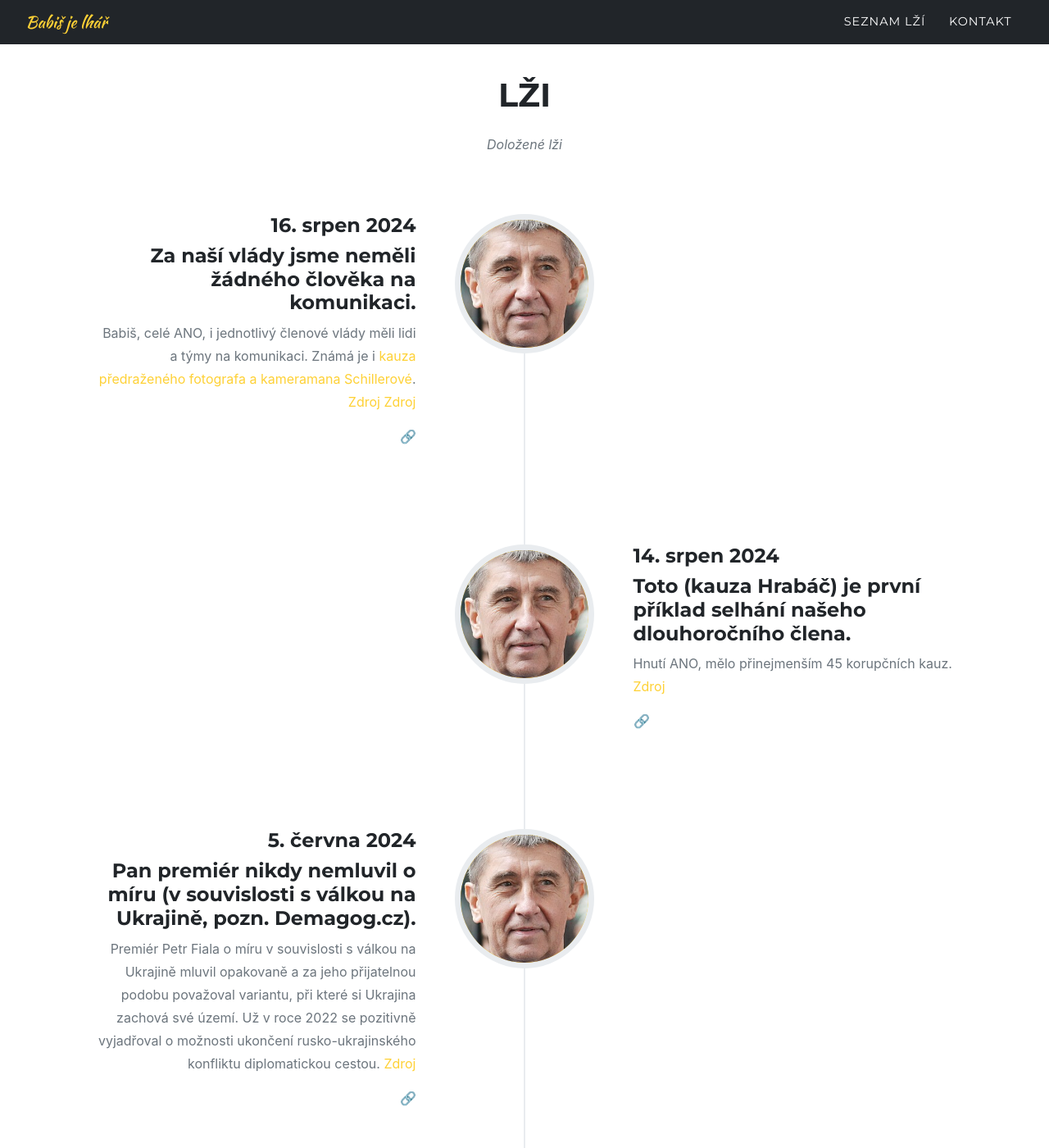
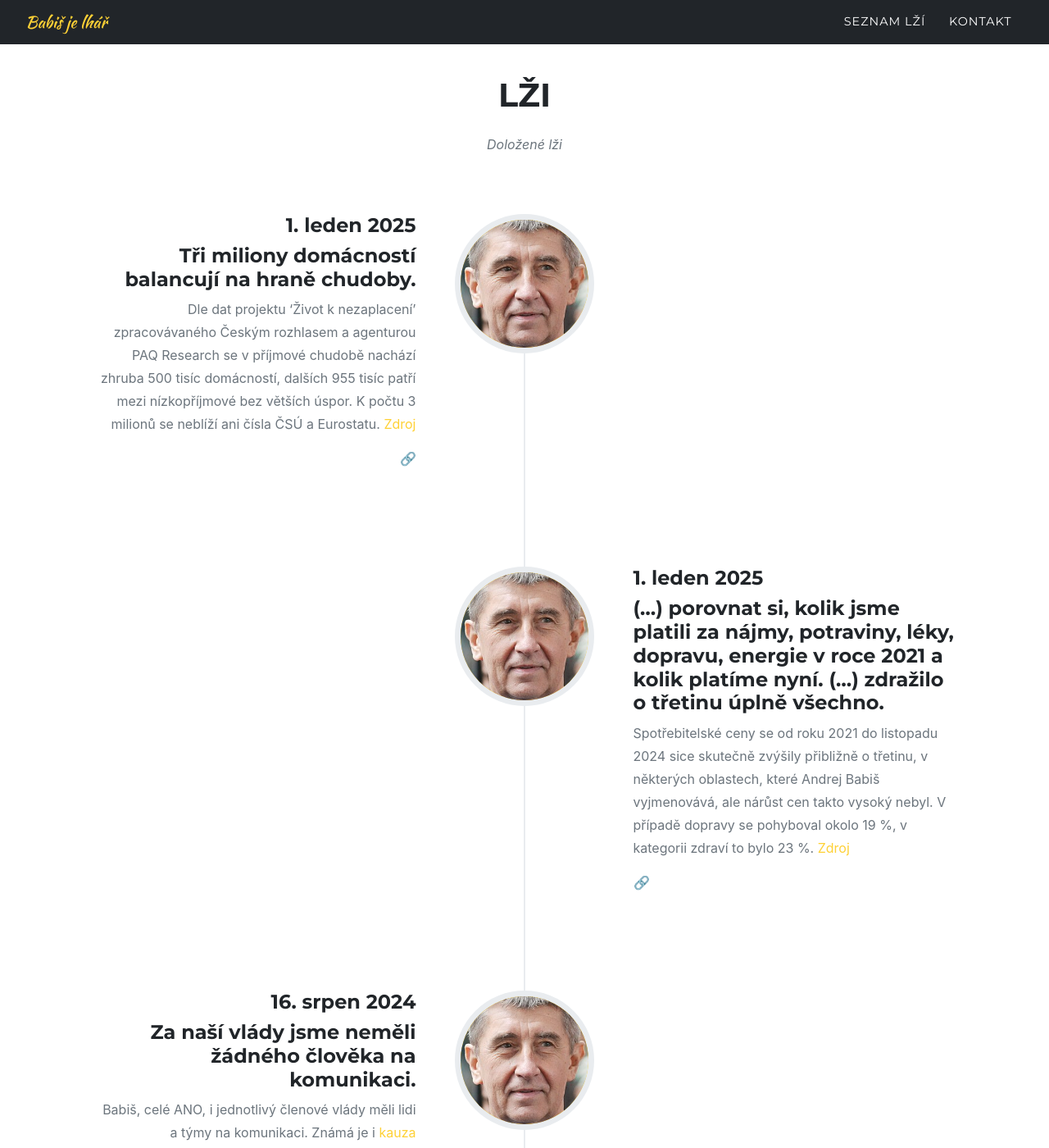
Before and after one commit to xsuchy/babisjelhar, a Jekyll site: the page built from index.md, in a window 1280 px wide and 1400 px high, scrolled down 1142 px. Shown: the whole window at 82% size. Built offline with Jekyll 4.4.1, drawn with Linux system fonts in a browser that asks for light colours; some web fonts are replaced.

Commit message:
dalsi lzi

```diff
--- a/_data/sitetext.yml
+++ b/_data/sitetext.yml
@@ -33,6 +33,14 @@ timeline:
     section: timeline
     start_align: "left"
     events:
+      - title: "Tři miliony domácností balancují na hraně chudoby."
+        image: assets/img/timeline/1.jpg
+        year: "1. leden  2025"
+        desc: "Dle dat projektu 'Život k nezaplacení' zpracovávaného Českým rozhlasem a agenturou PAQ Research se v příjmové chudobě nachází zhruba 500 tisíc domácností, dalších 955 tisíc patří mezi nízkopříjmové bez větších úspor. K počtu 3 milionů se neblíží ani čísla ČSÚ a Eurostatu. [Zdroj](https://demagog.cz/vyrok/23760)"
+      - title: "(…) porovnat si, kolik jsme platili za nájmy, potraviny, léky, dopravu, energie v roce 2021 a kolik platíme nyní. (…) zdražilo o třetinu úplně všechno."
+        image: assets/img/timeline/1.jpg
+        year: "1. leden  2025"
+        desc: "Spotřebitelské ceny se od roku 2021 do listopadu 2024 sice skutečně zvýšily přibližně o třetinu, v některých oblastech, které Andrej Babiš vyjmenovává, ale nárůst cen takto vysoký nebyl. V případě dopravy se pohyboval okolo 19 %, v kategorii zdraví to bylo 23 %. [Zdroj](https://demagog.cz/vyrok/23766)"
       - title: "Za naší vlády jsme neměli žádného člověka na komunikaci."
         image: assets/img/timeline/1.jpg
         year: "16. srpen  2024"
```
